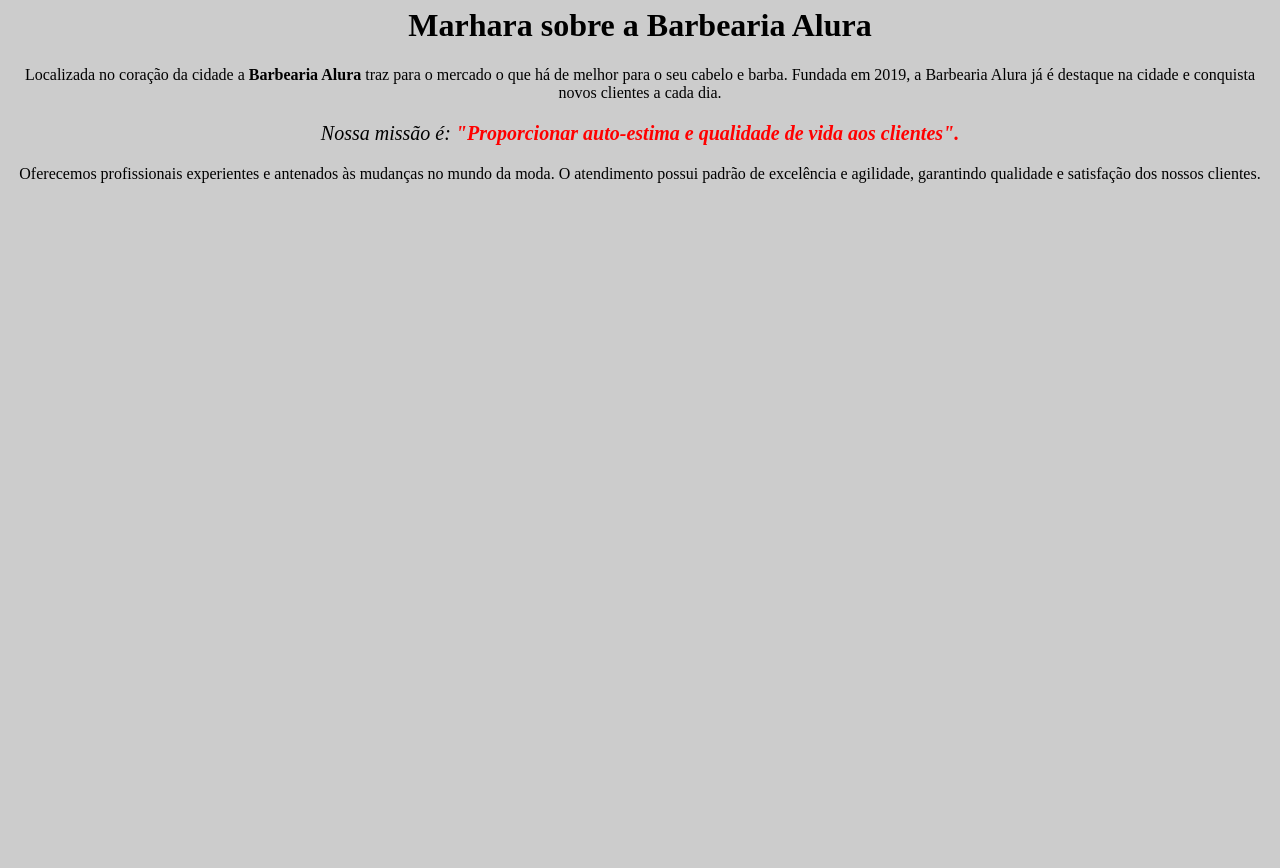
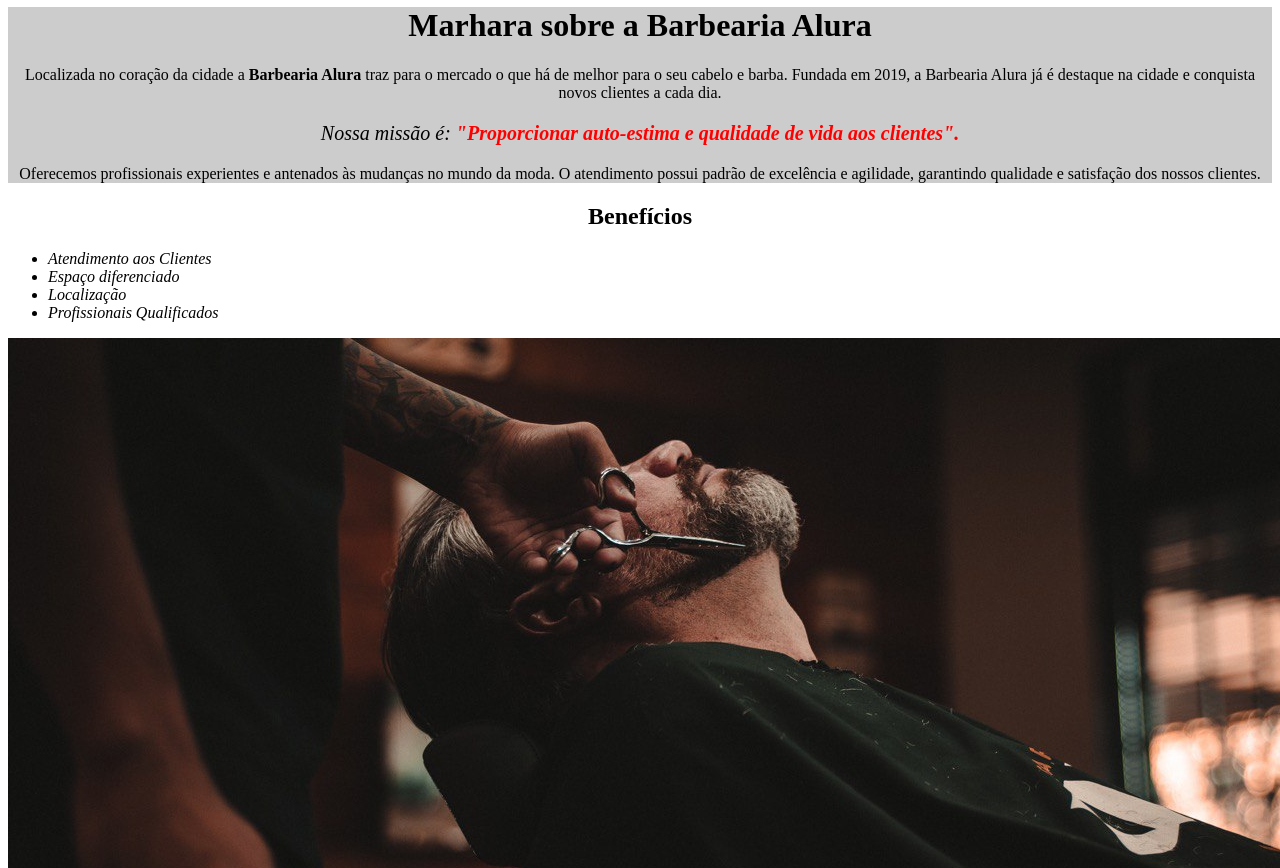
Before and after one commit to MarharaVasconcelos/projeto-barbearia, a plain HTML site: page index.html in a window 1280 px wide. Shown: the part 500-1368 px from the top of the page. Before the commit the page ends 800 px from the top, so only its background shows below. Drawn offline with Linux system fonts and the light colour scheme.

Commit message:
Add files via upload

```diff
--- a/index.html
+++ b/index.html
@@ -8,13 +8,27 @@
 
     <body>
         <img id="banner" src="banner.jpg">
+        <div class="principal">
+            <h1> Marhara sobre a Barbearia Alura</h1>
 
-        <h1> Marhara sobre a Barbearia Alura</h1>
+            <p>Localizada no coração da cidade a <strong>Barbearia Alura</strong> traz para o mercado o que há de melhor para o seu cabelo e barba. Fundada em 2019, a Barbearia Alura já é destaque na cidade e conquista novos clientes a cada dia.</p>
 
-        <p>Localizada no coração da cidade a <strong>Barbearia Alura</strong> traz para o mercado o que há de melhor para o seu cabelo e barba. Fundada em 2019, a Barbearia Alura já é destaque na cidade e conquista novos clientes a cada dia.</p>
+            <p id="missao"><em>Nossa missão é: <strong>"Proporcionar auto-estima e qualidade de vida aos clientes".</strong></em></p>
 
-        <p id="missao"><em>Nossa missão é: <strong>"Proporcionar auto-estima e qualidade de vida aos clientes".</strong></em></p>
+            <p>Oferecemos profissionais experientes e antenados às mudanças no mundo da moda. O atendimento possui padrão de excelência e agilidade, garantindo qualidade e satisfação dos nossos clientes.</p>
+        </div>
 
-        <p>Oferecemos profissionais experientes e antenados às mudanças no mundo da moda. O atendimento possui padrão de excelência e agilidade, garantindo qualidade e satisfação dos nossos clientes.</p>
+        <div class="Benefícios">
+            <h2>Benefícios</h2>
+
+            <ul>
+                <li class="itens">Atendimento aos Clientes</li>
+                <li class="itens">Espaço diferenciado</li>
+                <li class="itens">Localização</li>
+                <li class="itens">Profissionais Qualificados</li>
+            </ul>
+
+            <img src="beneficios.jpg" class="imagem beneficios">
+        </div>
     </body>
 </html>
--- a/style.css
+++ b/style.css
@@ -1,9 +1,13 @@
 body {
-	background: #cccccc
+
 }
 
 #banner {
 	 width: 100%;
+}
+
+.principal{
+    background: #cccccc;
 }
 
 h1 {
@@ -23,5 +27,17 @@ em strong {
 }
 
 .itens {
-	font-style:  italic
+	font-style:  italic;
 }
+
+.Benefícios{
+	background: #FFFFFF;
+}
+
+h2 {
+	text-align: center;
+}
+
+.imagem beneficios {
+	width: 50%;
+}
```
Also changed, not shown: beneficios.jpg (added).
